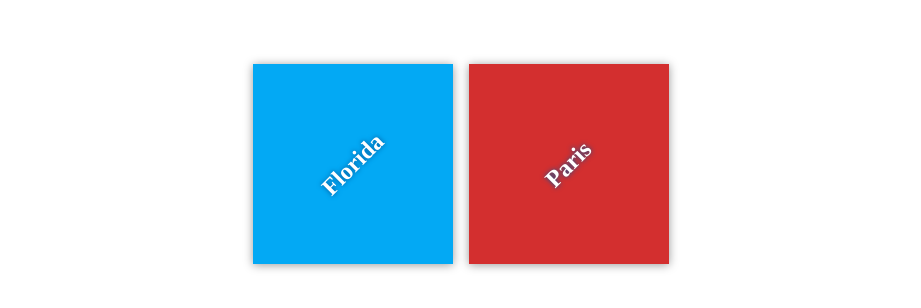
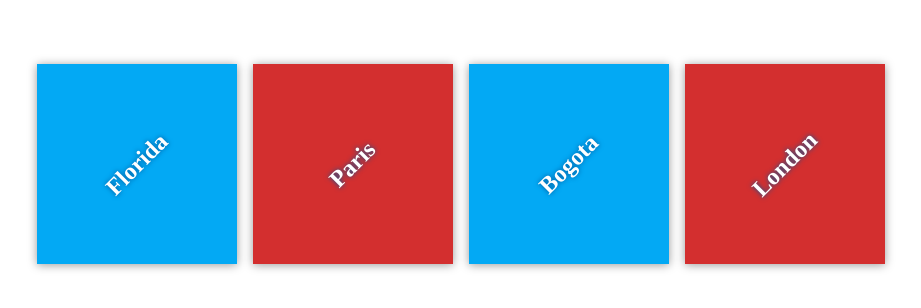
Before and after one commit to anderbay/my-travel-plans, a plain HTML site: page index.html in a window 1280 px wide. Shown: the part 236-544 px from the top of the page, without its empty margins (179-1100 px from the left). Drawn offline with Linux system fonts and the light colour scheme.

Commit message:
Adds new destinations

```diff
--- a/index.html
+++ b/index.html
@@ -17,6 +17,13 @@
             <div class="destination" id="paris">
                 <h2>Paris</h2>
             </div>
+            <div class="destination" id="florida">
+                <h2>Bogota</h2>
+            </div>
+
+            <div class="destination" id="paris">
+                <h2>London</h2>
+            </div>
         </div>
     </div>
 
```
